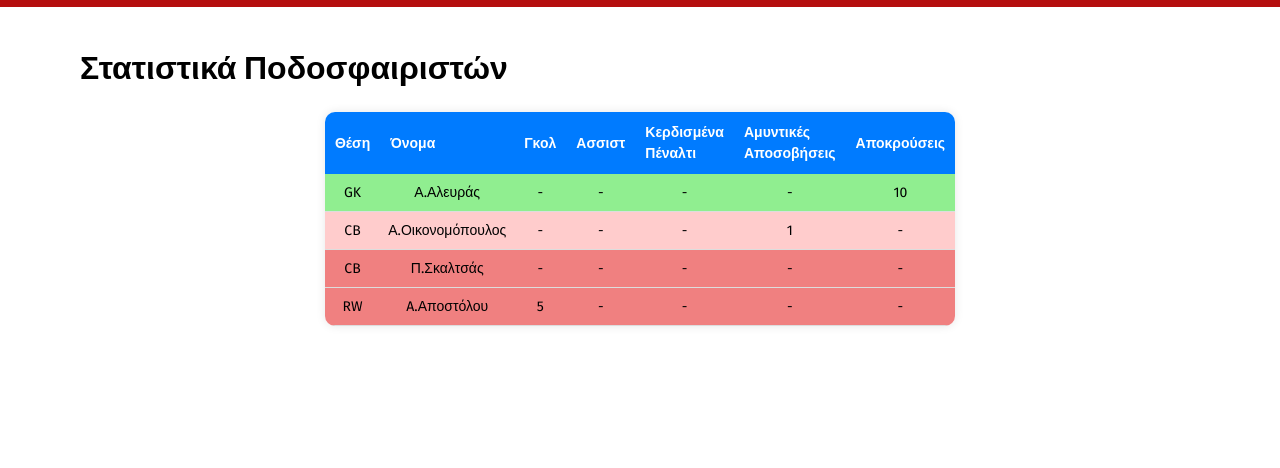
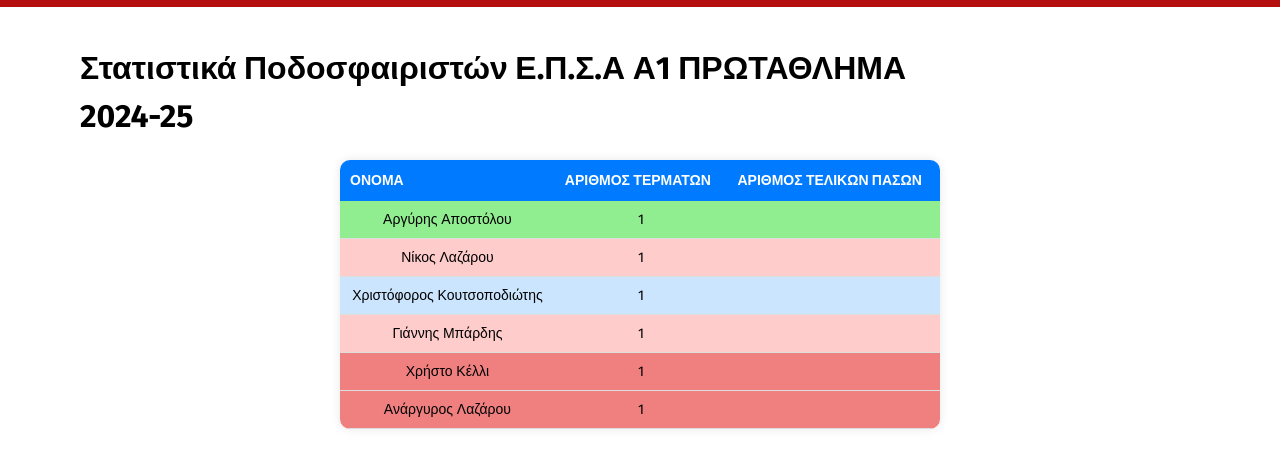
Before and after one commit to TZANTOU/poseidon, a plain HTML site: page stats.html in a window 1280 px wide. Shown: the part 226-694 px from the top of the page. Drawn offline with Linux system fonts and the light colour scheme.

Commit message:
stats update

```diff
--- a/stats.html
+++ b/stats.html
@@ -51,58 +51,45 @@
 
     <main>
 
-        <h1>Στατιστικά Ποδοσφαιριστών</h1>
+        <h1>Στατιστικά Ποδοσφαιριστών Ε.Π.Σ.Α Α1 ΠΡΩΤΑΘΛΗΜΑ 2024-25</h1>
         <table>
             <thead>
-                <th>Θέση</th>
-                <th>Όνομα</th>
-                <th>Γκολ</th>
-                <th>Ασσιστ</th>
-                <th>Κερδισμένα Πέναλτι</th>
-                <th>Αμυντικές Αποσοβήσεις</th>
-                <th>Αποκρούσεις</th>
+                <th>ΟΝΟΜΑ</th>
+                <th>ΑΡΙΘΜΟΣ ΤΕΡΜΑΤΩΝ</th>
+                <th>ΑΡΙΘΜΟΣ ΤΕΛΙΚΩΝ ΠΑΣΩΝ</th>
             </thead>
 
             <tbody>
                 <tr>
-                    <td>GK</td>
-                    <td>Α.Αλευράς</td>
-                    <td>-</td>
-                    <td>-</td>
-                    <td>-</td>
-                    <td>-</td>
-                    <td>10</td>
+                    <td>Αργύρης Αποστόλου</td>
+                    <td>1</td>
+                    <td></td>
+                </tr>
+                <tr>
+                    <td>Νίκος Λαζάρου</td>
+                    <td>1</td>
+                    <td></td>
+                </tr>
+                <tr>
+                    <td>Χριστόφορος Κουτσοποδιώτης</td>
+                    <td>1</td>
+                    <td></td>
 
                 </tr>
                 <tr>
-                    <td>CB</td>
-                    <td>Α.Οικονομόπουλος</td>
-                    <td>-</td>
-                    <td>-</td>
-                    <td>-</td>
+                    <td>Γιάννης Μπάρδης</td>
                     <td>1</td>
-                    <td>-</td>
-
+                    <td></td>
                 </tr>
                 <tr>
-                    <td>CB</td>
-                    <td>Π.Σκαλτσάς</td>
-                    <td>-</td>
-                    <td>-</td>
-                    <td>-</td>
-                    <td>-</td>
-                    <td>-</td>
-
+                    <td>Χρήστο Κέλλι</td>
+                    <td>1</td>
+                    <td></td>
                 </tr>
                 <tr>
-                    <td>RW</td>
-                    <td>A.Αποστόλου</td>
-                    <td>5</td>
-                    <td>-</td>
-                    <td>-</td>
-                    <td>-</td>
-                    <td>-</td>
-
+                    <td>Ανάργυρος Λαζάρου</td>
+                    <td>1</td>
+                    <td></td>
                 </tr>
             </tbody>
         </table>
```
